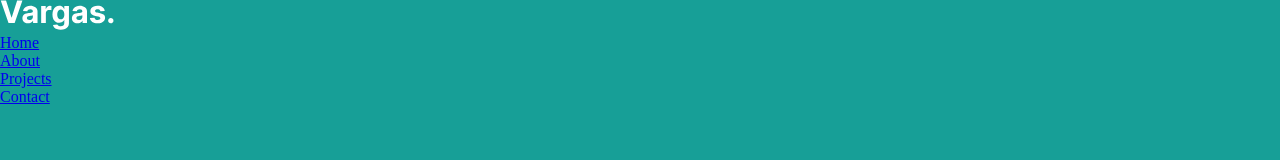
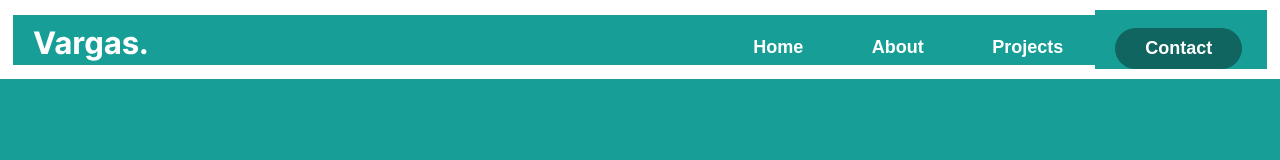
Before and after one commit to GeneralCore2000/Portfolio, a plain HTML site: page index.html in a window 1280 px wide. Drawn offline with Linux system fonts and the light colour scheme.

Commit message:
second commit

```diff
--- a/index.html
+++ b/index.html
@@ -12,16 +12,20 @@
     <body>
         <header>
             <nav>
+                <span>
                     <div>
-                    <img class="logo pic" src="pictures/Vargas..svg" alt="Vargas.">
+                        <img class="logo-pic" src="pictures/Vargas..svg" alt="Vargas.">
                     </div>
-                <ul class="navs_link">
+                </span>
+                <span>
+                    <ul class="nav_links">
                         <li><a href="#">Home</a></li>
                         <li><a href="#">About</a></li>
                         <li><a href="#">Projects</a></li>
                     </ul>
+                </span>
             </nav>
-            <a class ="button" href="#">Contact</a>
+            <a class ="button" href="#"><button>Contact</button></a>
         </header>
     </body>
 </html>
--- a/styles.css
+++ b/styles.css
@@ -5,6 +5,79 @@
     padding: 0;
     margin: 0;
     background-color: #179F97;
+    font-family: "Montseratt", sans-serif;
+
+}
+
+header{
+    background-color: white;
+    display: flex;
+    justify-content: space-between;
+    align-items: center;
+    padding: 10px 1%;
+}
+
+.logo-pic{
+    cursor:pointer;
+
+}
+
+nav{
+    display:flex;
+    width: 100%;
+    align-items: center;
+    justify-content: space-between;
+    padding-left: 20px;
+}
 
 
+.nav_links{
+    list-style: none;
+
 }
+
+.nav_links, .logo-pic, button{
+    margin-top: 1em;
+}
+.nav_links li{
+    display: inline-block;
+    padding: 0em 2em;
+}
+
+.nav_links li a{
+    transition: all 0.3s ease 0s;
+    text-decoration: none;
+    color: white;
+    font-weight:550;
+    font-size: 18px;
+}
+
+.nav_links li a:hover{
+    color: #0C423F;
+}
+
+button{
+    margin-right: 25px;
+    margin-left: 20px;
+    padding: 10px 30px;
+    background-color: #106560;
+    border: none;
+    border-radius: 50px;
+    cursor: pointer;
+    transition: all 0.3s ease 0s;
+    font-weight:550;
+    font-size: 18px;
+    color: white
+}
+
+button:hover{
+    padding: 12px 32px;
+    background-color: white;
+    border: none;
+    border-radius: 50px;
+    cursor: pointer;
+    transition: all 0.3s ease 0s;
+    font-weight:550;
+    font-size: 18px;
+    color: #106560;
+}
```
Lines whose indentation alone changed are shown as unchanged.
